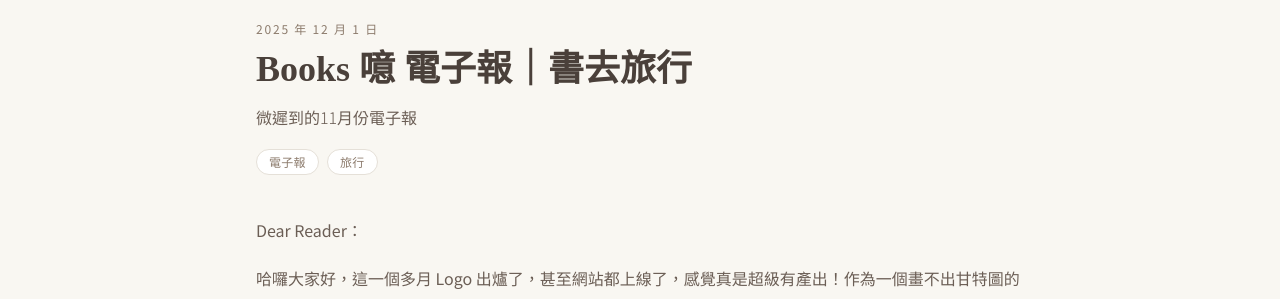
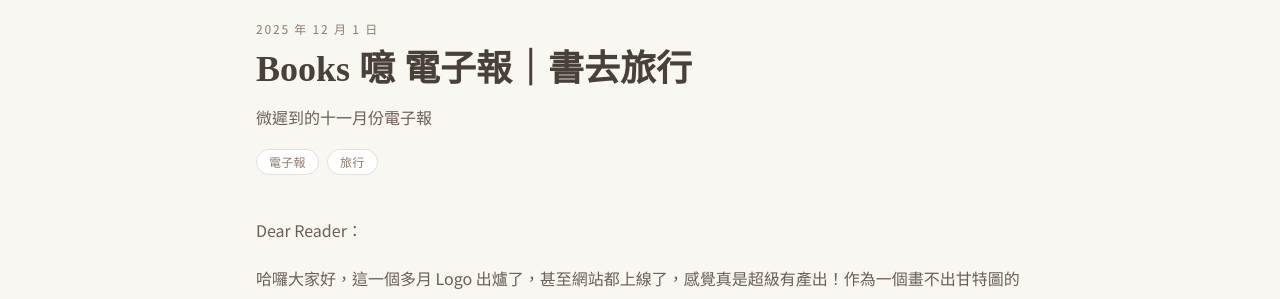
Before and after one commit to austinlaurice/truly-bookstore-blog, a Jekyll site: the page built from _posts/2025-12-01-wander-with-books.md, in a window 1280 px wide and 900 px high. Shown: the part 144-443 px from the top of the window. Built offline with Jekyll 4.4.1, drawn with Linux system fonts in a browser that asks for light colours; nearby versions of some CDN libraries.

Commit message:
Update 2025-12-01-wander-with-books.md

```diff
--- a/_posts/2025-12-01-wander-with-books.md
+++ b/_posts/2025-12-01-wander-with-books.md
@@ -2,7 +2,7 @@
 title: Books 噫 電子報｜書去旅行
 date: 2025-12-01 01:30:00 +0800
 tags: [電子報, 旅行]
-description: 微遲到的11月份電子報
+description: 微遲到的十一月份電子報
 ---
 Dear Reader：
 
```
